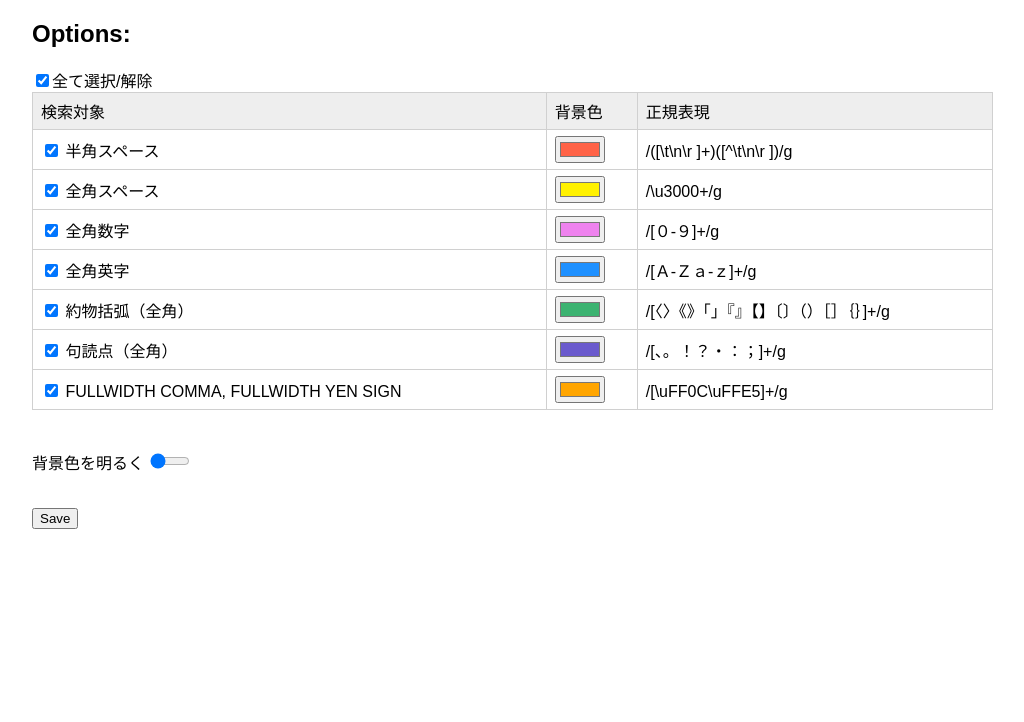
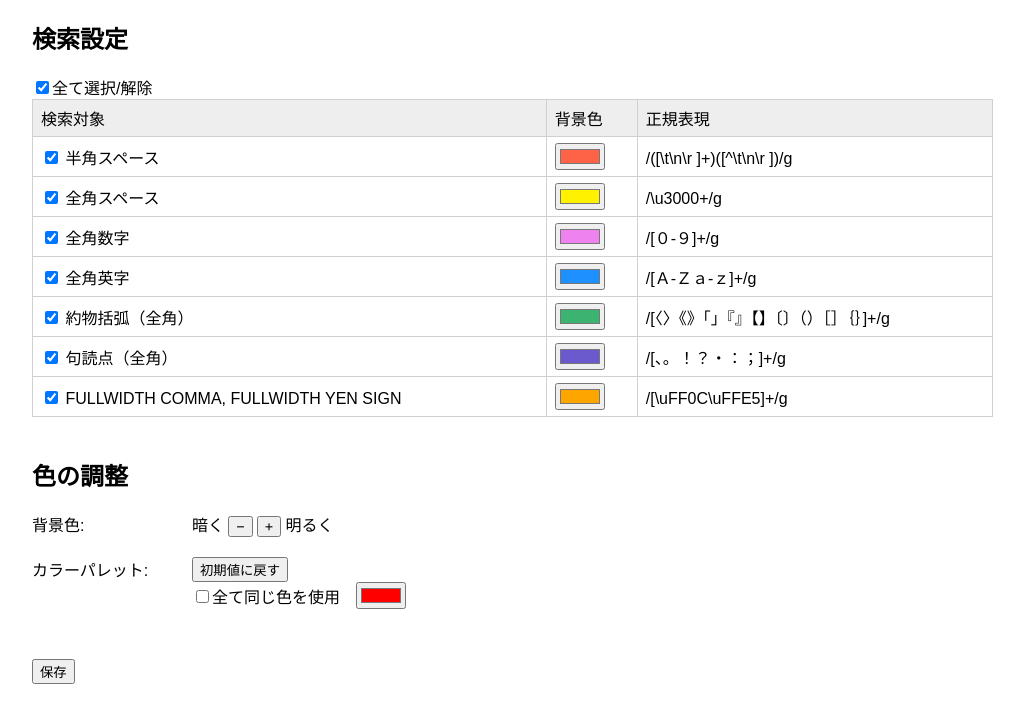
Before and after one commit to kazhashimoto/charcheck, a browser extension: page extension/options.html in a window 1280 px wide. Shown: the whole page, without its empty margins (128-1152 px from the left). Drawn offline with Linux system fonts and the light colour scheme.

Commit message:
Add options

```diff
--- a/extension/options.css
+++ b/extension/options.css
@@ -1,5 +1,5 @@
 
-p {
+p, dd {
   margin: 0;
   padding: 0;
 }
@@ -14,7 +14,6 @@ body {
   display: table;
   width: 100%;
   border-collapse: collapse;
-  margin-bottom: 40px;
 }
 .row {
   display: table-row
@@ -35,6 +34,20 @@ body {
   padding: 10px 0;
 }
 
-.toggle {
-  width: 40px;
+.preferences {
+  margin-top: 40px;
 }
+.pref-list {
+  width: 100%;
+  display: grid;
+  grid-template-columns: 10em 1fr;
+  grid-row-gap: 20px;
+}
+.pref-list dt {
+}
+.pref-list dd {
+}
+
+.plus-minus {
+  	font-family: Lucida Sans Typewriter,Lucida Console,monaco,Bitstream Vera Sans Mono,monospace;
+}
--- a/extension/options.html
+++ b/extension/options.html
@@ -8,7 +8,7 @@
 </head>
 <body>
   <div class="container">
-    <h2>Options:</h2>
+    <h2>検索設定</h2>
     <input type="checkbox" id="select-all" checked><label for="select-all">全て選択/解除</label>
 
     <div class="table">
@@ -104,13 +104,23 @@
     </div>
 
     <div class="preferences">
-      <label for="lightness">背景色を明るく</label>
-      <input type="range" id="lightness" min="0" max="1" value="0" class="toggle">
+      <h2>色の調整</h2>
+      <dl class="pref-list">
+        <dt>背景色:</dt>
+        <dd><label for="lightness-down">暗く</label> <button type="button" id="lightness-down" class="plus-minus">&minus;</button>
+      <button type="button" id="lightness-up" class="plus-minus">&plus;</button> <label for="lightness-up">明るく</label>
+        </dd>
+        <dt>カラーパレット:</dt>
+        <dd>
+          <p><button type="button">初期値に戻す</button></p>
+          <p><input type="checkbox" id="same-color"><label for="same-color">全て同じ色を使用</label>　<input type="color" id="color-default" value="#ff0000"></p>
+        </dd>
+      </dl>
     </div>
 
     <div id="status" class="message"></div>
     <div class="buttons">
-      <button id="save">Save</button>
+      <button type="button" id="save">保存</button>
     </div>
 
   </div>
--- a/extension/options.js
+++ b/extension/options.js
@@ -66,7 +66,6 @@ document.getElementById('save').addEventListener('click', save_options);
 
 document.getElementById('select-all').addEventListener('click', select_all);
 
-
 // colors
 function set_lightness(value) {
   document.querySelectorAll('.color').forEach(e => {
@@ -93,7 +92,9 @@ function set_lightness(value) {
     e.value = hex;
   });
 }
-document.getElementById('lightness').addEventListener('input', function() {
-  set_lightness(this.value);
-})
-;
+document.getElementById('lightness-down').addEventListener('click', function() {
+  set_lightness(-1);
+});
+document.getElementById('lightness-up').addEventListener('click', function() {
+  set_lightness(1);
+});
```
